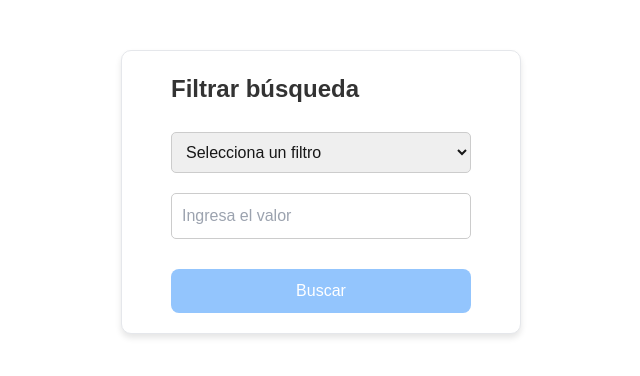
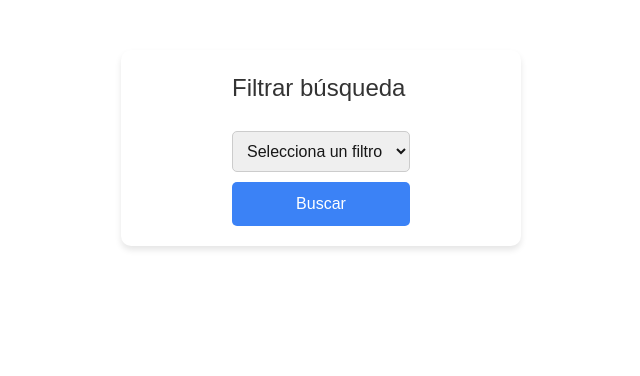
Before and after one commit to Orolau/AutomatizacionCarnets, a Next.js app in the folder front/automatizacion_carnets/: page /pages/userForms/filter in a window 1280 px wide. Shown: the top 376 px of the page, without its empty margins (319-959 px from the left). Built offline with nearby package versions, Linux system fonts and the light colour scheme.

Commit message:
Update FilterForm.jsx

```diff
--- a/front/automatizacion_carnets/src/app/components/forms/FilterForm.jsx
+++ b/front/automatizacion_carnets/src/app/components/forms/FilterForm.jsx
@@ -8,48 +8,88 @@ import { useRouter } from "next/navigation";
 
 const validationSchema = Yup.object().shape({
   filterType: Yup.string().required("Selecciona una opción"),
-  searchValue: Yup.string().required("Este campo es obligatorio"),
+  titulacion: Yup.string().required("Selecciona la titulación"),
+  clase: Yup.string().required("Selecciona la clase"),
+  alumno: Yup.string().when("filterType", {
+    is: "alumno",
+    then: Yup.string().required("Selecciona un alumno"),
+  }),
 });
 
 export default function FilterForm() {
   const router = useRouter();
-  const [formValues, setFormValues] = useState({
-    filterType: "",
-    searchValue: "",
-  });
+  const [filterType, setFilterType] = useState("");
 
   const handleSubmit = (values) => {
     console.log(values);
     if (values.filterType === "grupo") {
-      router.push(`/pages/grupos?grupo=${values.searchValue}`);
+      router.push(`/pages/grupos?titulacion=${values.titulacion}&clase=${values.clase}`);
     } else {
-      router.push(`/pages/alumnos?alumno=${values.searchValue}`);
+      router.push(`/pages/alumnos?titulacion=${values.titulacion}&clase=${values.clase}&alumno=${values.alumno}`);
     }
   };
 
   return (
-    <div className="contenedorFiltro bg-white flex-wrap justify-items-center p-10 shadow-md border rounded-lg">
+    <div className="contenedorFiltro">
       <Formik
-        initialValues={formValues}
+        initialValues={{
+          filterType: "",
+          titulacion: "",
+          clase: "",
+          alumno: "",
+        }}
         validationSchema={validationSchema}
         onSubmit={handleSubmit}
       >
-        {() => (
-          <Form className="flex-wrap">
-            <h1 className="titulo font-bold mb-5">Filtrar búsqueda</h1>
+        {({ values, setFieldValue }) => (
+          <Form className="formFiltro">
+            <h1 className="titulo">Filtrar búsqueda</h1>
+
+            {/* Selección de tipo de filtro */}
             <div>
-              <Field as="select" name="filterType" className="inputFiltro border rounded-md">
+              <Field as="select" name="filterType" className="inputFiltro" onChange={(e) => {
+                setFieldValue("filterType", e.target.value);
+                setFilterType(e.target.value);
+              }}>
                 <option value="">Selecciona un filtro</option>
                 <option value="grupo">Filtrar por grupo</option>
                 <option value="alumno">Buscar alumno</option>
               </Field>
             </div>
-            <div>
-              <Field name="searchValue" type="text" placeholder="Ingresa el valor" className="inputFiltro border rounded-md"/>
-            </div>
-            <button type="submit" className="bg-blue-300 w-[300px] border border-cyan-500 rounded-lg mt-5 hover:bg-blue-400">
-              Buscar
-            </button>
+
+            {/* Campos comunes */}
+            {values.filterType && (
+              <>
+                <div>
+                  <Field as="select" name="titulacion" className="inputFiltro">
+                    <option value="">Selecciona la titulación</option>
+                    <option value="ingenieria">Ingeniería</option>
+                    <option value="diseño">Diseño</option>
+                  </Field>
+                </div>
+
+                <div>
+                  <Field as="select" name="clase" className="inputFiltro">
+                    <option value="">Selecciona la clase</option>
+                    <option value="a">Clase A</option>
+                    <option value="b">Clase B</option>
+                  </Field>
+                </div>
+              </>
+            )}
+
+            {/* Campo específico para alumnos */}
+            {values.filterType === "alumno" && (
+              <div>
+                <Field as="select" name="alumno" className="inputFiltro">
+                  <option value="">Selecciona un alumno</option>
+                  <option value="juan">Juan Pérez</option>
+                  <option value="maria">María López</option>
+                </Field>
+              </div>
+            )}
+
+            <button type="submit" className="btnFiltro">Buscar</button>
           </Form>
         )}
       </Formik>
```
